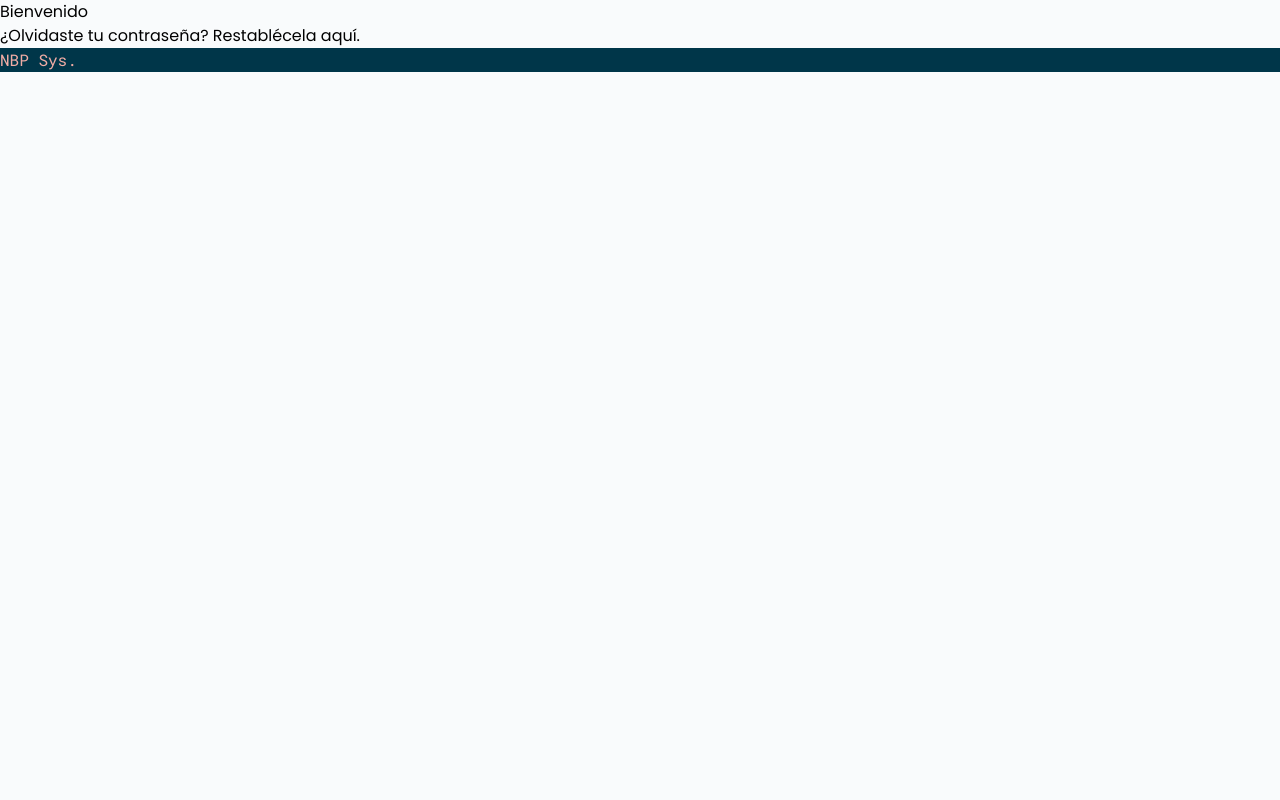
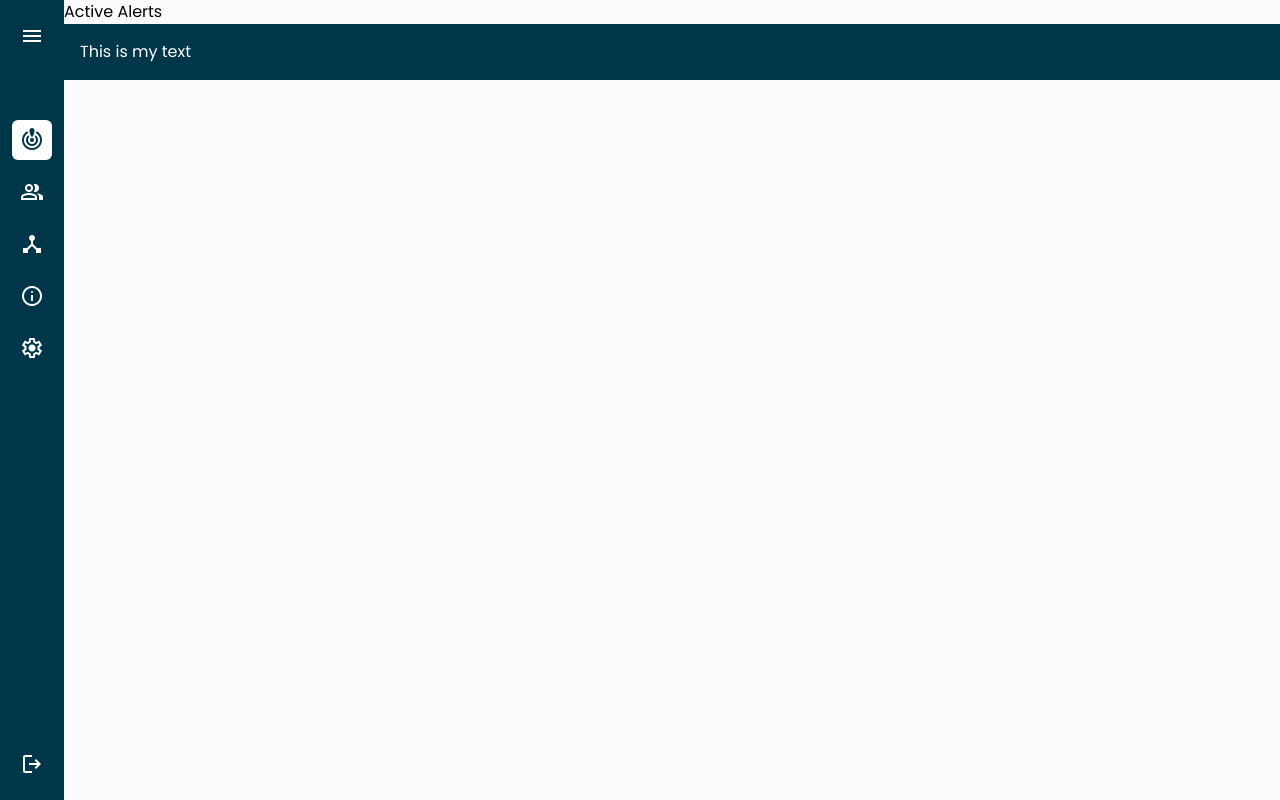
Before and after one commit to DeepKer-Org/deepker-frontend, a Next.js app: page /alerts in a window 1280 px wide. Built offline with nearby package versions, Linux system fonts and the light colour scheme.

Commit message:
feat: Initial design of closed sidebar component

```diff
--- a/src/app/alerts/layout.tsx
+++ b/src/app/alerts/layout.tsx
@@ -11,9 +11,5 @@ export default function RootLayout({
 }: Readonly<{
   children: React.ReactNode;
 }>) {
-  return (
-    <html lang="en">
-      <body>{children}</body>
-    </html>
-  );
+  return <div>{children}</div>;
 }
--- a/src/app/alerts/page.tsx
+++ b/src/app/alerts/page.tsx
@@ -1,11 +1,10 @@
 export default function ActiveAlerts() {
   return (
-    <main>
-      <h1>Bienvenido</h1>
-      <p>¿Olvidaste tu contraseña? Restablécela aquí.</p>
-      <div className="bg-blue-800">
-        <p className="font-roboto-mono text-red-100">NBP Sys.</p>
+    <div>
+      <h1>Active Alerts</h1>
+      <div className="bg-blue-800 text-white p-4">
+      <p>This is my text</p>
       </div>
-    </main>
-  );
+    </div>
+  )
 }
--- /dev/null
+++ b/src/app/auth/login/page.tsx
@@ -0,0 +1,7 @@
+export default function Login() {
+  return (
+    <div>
+      <h1>Login</h1>
+    </div>
+  )
+}
--- /dev/null
+++ b/src/app/general/page.tsx
@@ -0,0 +1,7 @@
+export default function General() {
+    return (
+        <div>
+            <h1>General</h1>
+        </div>
+    )
+}
--- /dev/null
+++ b/src/app/guide/page.tsx
@@ -0,0 +1,7 @@
+export default function Guide() {
+    return (
+        <div>
+            <h1>Guide</h1>
+        </div>
+    )
+}
--- a/src/app/layout.tsx
+++ b/src/app/layout.tsx
@@ -1,5 +1,9 @@
+"use client";
+
 import { Poppins, Roboto_Mono } from "next/font/google";
 import "@/src/styles/globals.css";
+import { usePathname } from "next/navigation";
+import { SideBar } from "../components/ui/SideBar";
 
 const poppins = Poppins({
   subsets: ["latin"],
@@ -18,9 +22,22 @@ export default function RootLayout({
 }: {
   children: React.ReactNode;
 }) {
+  const pathname = usePathname();
+
+  const isAuthRoute = pathname.startsWith("/auth");
+
   return (
-   <html lang="en" className={`${poppins.variable} ${roboto_mono.variable}`}>
-      <body>{children}</body>
+    <html lang="en" className={`${poppins.variable} ${roboto_mono.variable}`}>
+      <head>
+        <link
+          href="https://fonts.googleapis.com/css2?family=Material+Symbols+Outlined:opsz,FILL,GRAD@20..48,0..1,-50..200&icon_names=123,close,crisis_alert,device_hub,favorite,group,info,key,logout,medication,menu,monitor,monitor_heart,person,refresh,schedule,settings,visibility,warning&display=block"
+          rel="stylesheet"
+        />
+      </head>
+      <body className="h-full flex">
+        {!isAuthRoute && <SideBar />}
+        <main className="flex-grow h-full">{children}</main>
+      </body>
     </html>
   );
 }
--- /dev/null
+++ b/src/app/patients/page.tsx
@@ -0,0 +1,7 @@
+export default function Patients() {
+    return (
+        <div>
+            <h1>Patients</h1>
+        </div>
+    )
+}
--- /dev/null
+++ b/src/app/sensors/page.tsx
@@ -0,0 +1,7 @@
+export default function Sensors() {
+    return (
+        <div>
+            <h1>Sensors</h1>
+        </div>
+    )
+}
--- /dev/null
+++ b/src/components/ui/IconBlock.tsx
@@ -0,0 +1,24 @@
+import { IconNames } from "@/src/enums/IconNames";
+
+interface IconBlockProps {
+  icon: IconNames;
+  selected?: boolean;
+  onClick?: () => void;
+}
+
+export const IconBlock: React.FC<IconBlockProps> = ({
+  icon,
+  selected = false,
+  onClick,
+}) => {
+  return (
+    <span
+      className={`material-symbols-outlined ${
+        selected ? "selected text-blue-800 bg-white" : "text-white"
+      } p-2 rounded-md text-lg`}
+      onClick={onClick}
+    >
+      {icon}
+    </span>
+  );
+};
--- /dev/null
+++ b/src/components/ui/SideBar.tsx
@@ -0,0 +1,44 @@
+import { IconNames } from "@/src/enums/IconNames";
+import { useRouter } from "next/navigation";
+import { useState } from "react";
+import { IconBlock } from "./IconBlock";
+
+export const SideBar = () => {
+  const [selected, setSelected] = useState<IconNames>(IconNames.CrisisAlert);
+  const router = useRouter();
+
+  const icons = [
+    { icon: IconNames.CrisisAlert, route: "/alerts" },
+    { icon: IconNames.Group, route: "/patients" },
+    { icon: IconNames.DeviceHub, route: "/sensors" },
+    { icon: IconNames.Info, route: "/guide" },
+    { icon: IconNames.Settings, route: "/general" },
+  ];
+
+  const handleIconClick = (icon: IconNames, path: string) => {
+    setSelected(icon);
+    router.push(path);
+  };
+
+  return (
+    <div className="flex flex-col items-center justify-between bg-blue-800 h-full w-16 py-4">
+      <div className="flex flex-col gap-y-16">
+        <IconBlock icon={IconNames.Menu} />
+        <div className="flex flex-col gap-y-3">
+          {icons.map(({ icon, route }) => (
+            <IconBlock
+              key={icon}
+              icon={icon}
+              selected={selected === icon}
+              onClick={() => handleIconClick(icon, route)}
+            />
+          ))}
+        </div>
+      </div>
+      <IconBlock
+        icon={IconNames.Logout}
+        selected={selected === IconNames.Logout}
+      />
+    </div>
+  );
+};
--- /dev/null
+++ b/src/enums/IconNames.ts
@@ -0,0 +1,21 @@
+export enum IconNames {
+    Icon123 = "123",
+    SmallClose = "close_small",
+    CrisisAlert = "crisis_alert",
+    DeviceHub = "device_hub",
+    Favorite = "favorite",
+    Group = "group",
+    Info = "info",
+    Key = "key",
+    Logout = "logout",
+    Medication = "medication",
+    Menu = "menu",
+    Monitor = "monitor",
+    MonitorHeart = "monitor_heart",
+    Person = "person",
+    Refresh = "refresh",
+    Schedule = "schedule",
+    Settings = "settings",
+    Visibility = "visibility",
+    Warning = "warning"
+}
--- a/src/styles/globals.css
+++ b/src/styles/globals.css
@@ -76,10 +76,15 @@
   }
 }
 
+html {
+  height: 100%;
+}
+
 body {
   color: var(--text-primary);
   background: var(--background);
   font-family: var(--font-poppins), Helvetica, sans-serif;
+  height: 100%;
 }
 
 @layer utilities {
```
